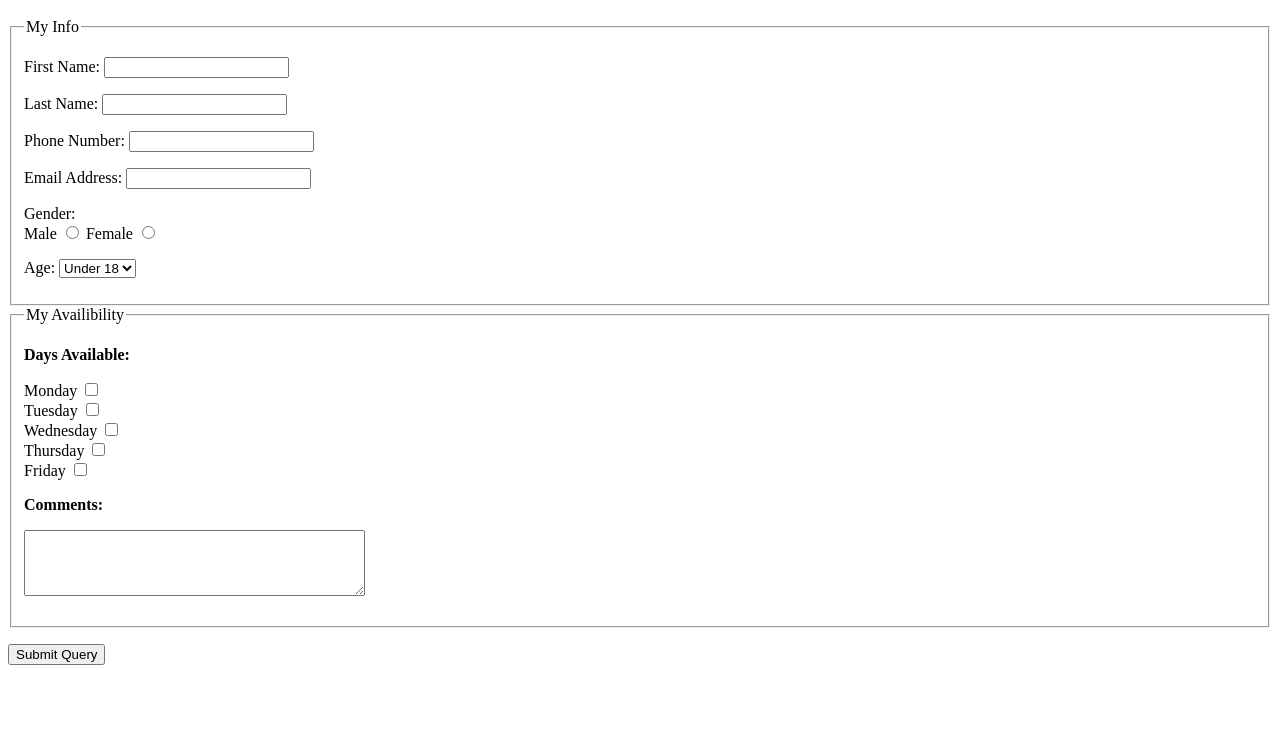
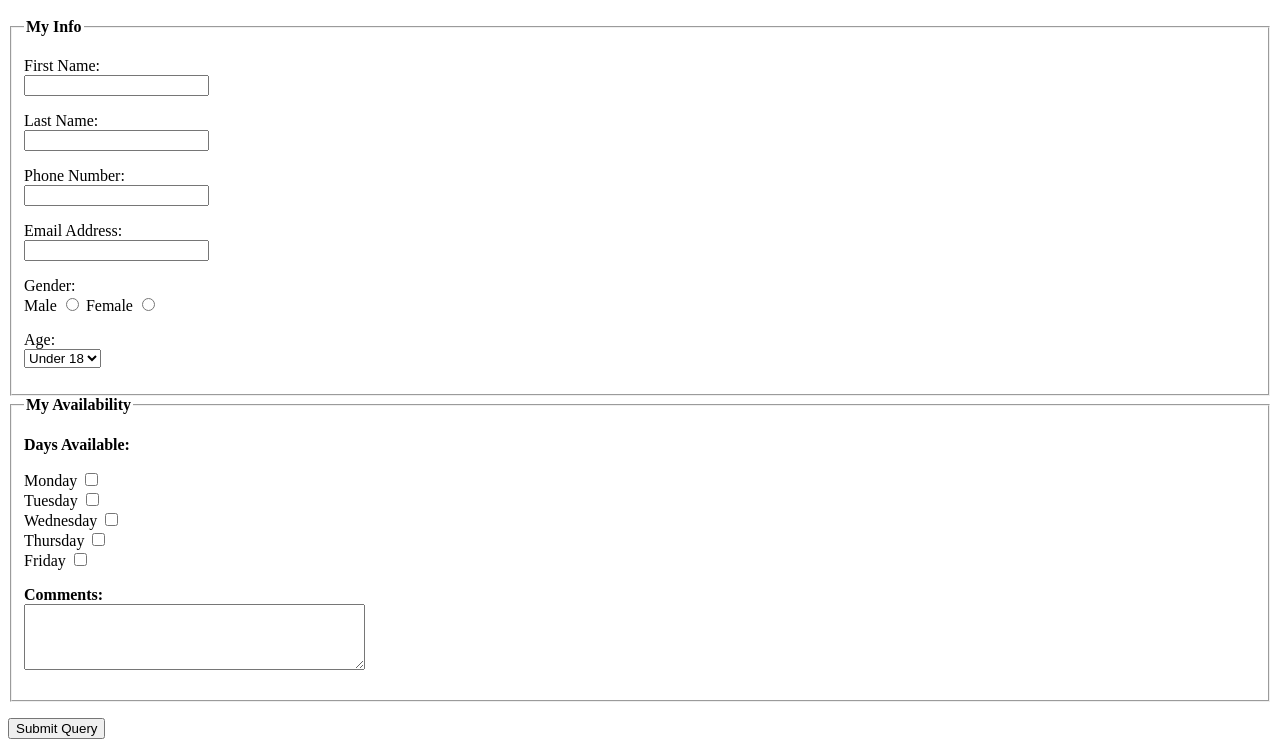
Before and after one commit to A737-com/lab_5, a plain HTML site: page index.html in a window 1280 px wide. Shown: the part 49-804 px from the top of the page. Drawn offline with Linux system fonts and the light colour scheme.

Commit message:
index.html

```diff
--- a/index.html
+++ b/index.html
@@ -11,50 +11,49 @@
 
   <form action="http://bloomingdale.sat.iit.edu/kriedan/lab3formscript.php" method="post">
 
+    <!-- My Info Section -->
     <fieldset>
-  <legend><section>My Info</section></legend>
-    <!-- Single line text fields -->
+      <legend><strong>My Info</strong></legend>
+
       <p>
-      <label for="first_name_field">First Name:</label>
+        <label for="first_name_field">First Name:</label><br>
         <input type="text" id="first_name_field" name="first_name_field" required>
       </p>
 
       <p>
-      <label for="last_name_field">Last Name:</label>
+        <label for="last_name_field">Last Name:</label><br>
         <input type="text" id="last_name_field" name="last_name_field" required>
       </p>
 
       <p>
-      <label for="phone_field">Phone Number:</label>
+        <label for="phone_field">Phone Number:</label><br>
         <input type="text" id="phone_field" name="phone_field" required>
       </p>
 
       <p>
-      <label for="email_field">Email Address:</label>
+        <label for="email_field">Email Address:</label><br>
         <input type="email" id="email_field" name="email_field" required>
       </p>
 
-    <!-- Radio Buttons -->
       <p>
         <label>Gender:</label><br>
         Male <input type="radio" id="male" name="gender_field" value="Male">
         Female <input type="radio" id="female" name="gender_field" value="Female">
       </p>
 
-    <!-- Drop Down Menu -->
       <p>
-      <label for="age_field">Age:</label>
+        <label for="age_field">Age:</label><br>
         <select id="age_field" name="age_field">
           <option value="Under 18">Under 18</option>
           <option value="Over 18">Over 18</option>
         </select>
       </p>
 
+    </fieldset>
 
-    </fieldset>
-    <!-- Checkboxes -->
+    <!-- Availability Section -->
     <fieldset>
-    <legend><section>My Availibility</section></legend>
+      <legend><strong>My Availability</strong></legend>
 
       <p><strong>Days Available:</strong></p>
 
@@ -63,20 +62,20 @@
       <label>Wednesday <input type="checkbox" name="available_field[]" value="Wednesday"></label><br>
       <label>Thursday <input type="checkbox" name="available_field[]" value="Thursday"></label><br>
       <label>Friday <input type="checkbox" name="available_field[]" value="Friday"></label>
-     <!-- Multi line text area -->
+
       <p>
-      <label for="comments_field"><strong>Comments:</strong></label>
-      <p>
+        <label for="comments_field"><strong>Comments:</strong></label><br>
         <textarea id="comments_field" name="comments_field" rows="4" cols="40"></textarea>
       </p>
-    </p>
+
     </fieldset>
+
     <!-- Hidden field -->
     <input type="hidden" name="hidden_field" value="Archit Sunil Singh">
 
-    <!-- Submit -->
+    <!-- Submit button -->
     <p>
-     <input type="Submit" value="Submit Query">
+      <input type="submit" value="Submit Query">
     </p>
 
   </form>
```
Lines whose indentation alone changed are shown as unchanged.
